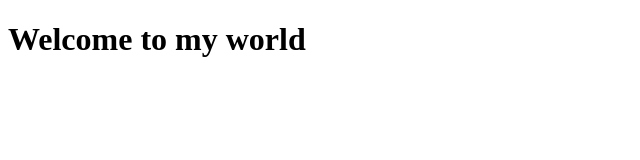
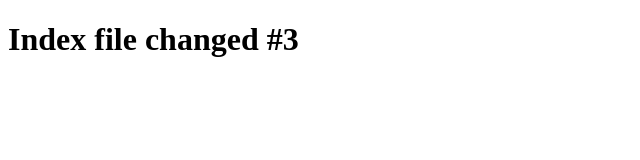
Before and after one commit to Alchemist21/my-project, a plain HTML site: page index.html in a window 1280 px wide. Shown: the whole page, without its empty margins (0-640 px from the left). Drawn offline with Linux system fonts and the light colour scheme.

Commit message:
3rd commit

```diff
--- a/index.html
+++ b/index.html
@@ -2,10 +2,10 @@
 <html lang="en" dir="ltr">
   <head>
     <meta charset="utf-8">
-    <title>Hello</title>
+    <title>Index file changed #3</title>
   </head>
   <body>
     <h1>
-    Welcome to my world</h1>
+    Index file changed #3</h1>
   </body>
 </html>
```
